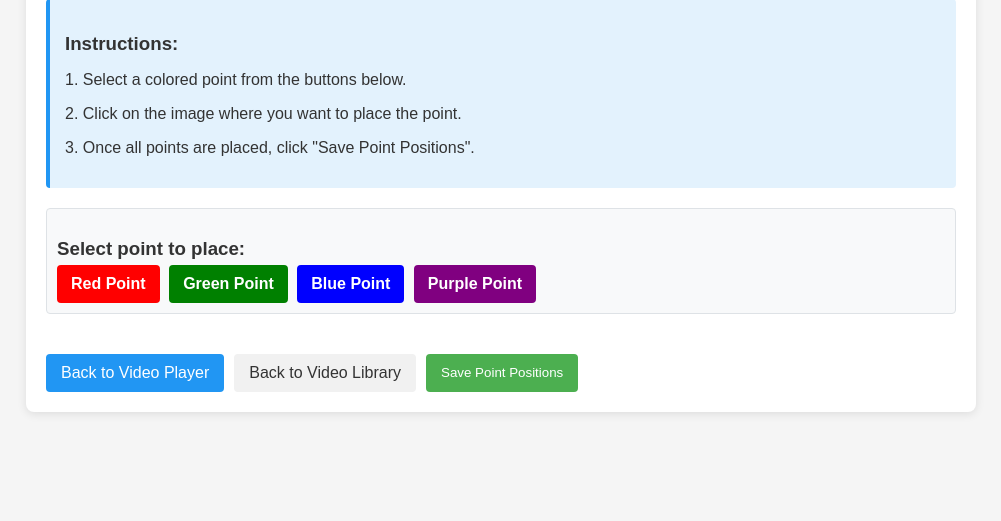
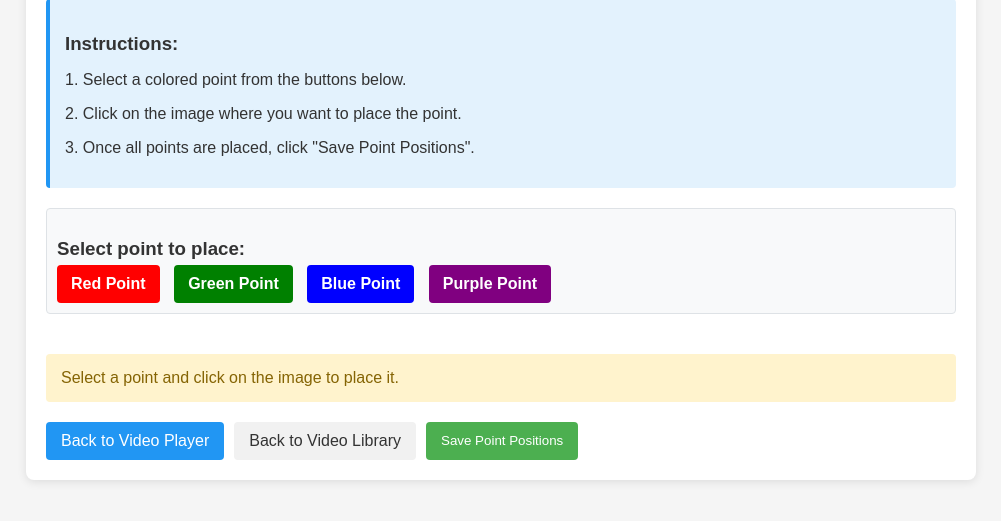
Before and after one commit to DWilcox02/BeeTrack, a Flask app: template src/UI/templates/frame_analysis.html in a window 1280 px wide. Shown: the part 152-673 px from the top of the page, without its empty margins (139-1140 px from the left). Run offline with Flask 3, Linux system fonts and the light colour scheme; the template is opened without the code that fills it, so the values that code supplies are empty; parts of the project's set-up code (start-up, migrations or seed data) failed here and were passed over.

Commit message:
Button and point update made

```diff
--- a/src/UI/templates/frame_analysis.html
+++ b/src/UI/templates/frame_analysis.html
@@ -29,6 +29,7 @@
             border-radius: 8px;
             overflow: hidden;
             box-shadow: 0 4px 8px rgba(0, 0, 0, 0.2);
+            position: relative;
         }
         .controls {
             margin-top: 20px;
@@ -102,7 +103,7 @@
         .point-button {
             display: inline-block;
             padding: 8px 12px;
-            margin-right: 5px;
+            margin-right: 10px;
             border: 2px solid;
             border-radius: 4px;
             cursor: pointer;
@@ -135,6 +136,15 @@
         .point-button.active {
             box-shadow: 0 0 0 3px rgba(0,123,255,.5);
         }
+        #plot-overlay {
+            position: absolute;
+            top: 0;
+            left: 0;
+            right: 0;
+            bottom: 0;
+            cursor: crosshair;
+            z-index: 10;
+        }
     </style>
 </head>
 <body>
@@ -151,15 +161,16 @@
 
         <div class="point-controls">
             <h3>Select point to place:</h3>
-            <div id="pointRed" class="point-button point-red" onclick="selectPoint(0, 'red')">Red Point</div>
-            <div id="pointGreen" class="point-button point-green" onclick="selectPoint(1, 'green')">Green Point</div>
-            <div id="pointBlue" class="point-button point-blue" onclick="selectPoint(2, 'blue')">Blue Point</div>
-            <div id="pointPurple" class="point-button point-purple" onclick="selectPoint(3, 'purple')">Purple Point</div>
+            <div id="pointRed" class="point-button point-red" data-index="0" data-color="red">Red Point</div>
+            <div id="pointGreen" class="point-button point-green" data-index="1" data-color="green">Green Point</div>
+            <div id="pointBlue" class="point-button point-blue" data-index="2" data-color="blue">Blue Point</div>
+            <div id="pointPurple" class="point-button point-purple" data-index="3" data-color="purple">Purple Point</div>
         </div>
 
-        <div class="plotly-container">
+        <div class="plotly-container" id="plotly-container">
             <!-- Plotly plot will be inserted here -->
             {{ plot_html|safe }}
+            <div id="plot-overlay"></div>
         </div>
 
         <div id="pointStatus" class="processing-status status-processing" style="display: none;">
@@ -174,10 +185,99 @@
     </div>
 
     <script>
-        // Store the session ID
+        // Store the session ID and data
         const sessionId = "{{ session_id }}";
         let selectedPointIndex = null;
         let selectedPointColor = null;
+        let plotlyPlot = null;
+        let pointPositions = {}; // Keep track of current point positions
+
+        // Initialize once page is loaded
+        document.addEventListener('DOMContentLoaded', function() {
+            // Set up the point selection buttons
+            document.querySelectorAll('.point-button').forEach(button => {
+                button.addEventListener('click', function() {
+                    selectPoint(this.dataset.index, this.dataset.color);
+                });
+            });
+
+            // Initialize overlay and handlers
+            initializePlotHandlers();
+
+            // Show initial status
+            showStatus('Select a point and click on the image to place it.', 'processing');
+        });
+
+        // Initialize plot handlers
+        function initializePlotHandlers() {
+            // Find the plotly container
+            const plotlyContainer = document.getElementById('plotly-container');
+            if (!plotlyContainer) {
+                console.error('Plotly container not found');
+                return;
+            }
+
+            // Find any Plotly plot inside
+            plotlyPlot = document.querySelector('.js-plotly-plot');
+            if (!plotlyPlot) {
+                // If not found, it might be loading - retry after delay
+                console.log('Waiting for Plotly to initialize...');
+                setTimeout(initializePlotHandlers, 300);
+                return;
+            }
+
+            console.log('Found Plotly element:', plotlyPlot);
+
+            // Add click handler to the overlay
+            const overlay = document.getElementById('plot-overlay');
+            if (overlay) {
+                // Set the overlay to match the plot dimensions
+                resizeOverlay();
+
+                // Add event listeners
+                window.addEventListener('resize', resizeOverlay);
+                overlay.addEventListener('click', handlePlotClick);
+
+                console.log('Plot overlay initialized with click handler');
+            } else {
+                console.error('Plot overlay element not found');
+            }
+        }
+
+        // Resize the overlay to match the plot
+        function resizeOverlay() {
+            const plotContainer = document.querySelector('.plotly-container');
+            if (!plotContainer) return;
+
+            const overlay = document.getElementById('plot-overlay');
+            if (!overlay) return;
+
+            // Get the dimensions of the plot area (any SVG inside)
+            const plotSvg = plotContainer.querySelector('svg');
+            if (plotSvg) {
+                const rect = plotSvg.getBoundingClientRect();
+
+                // Position the overlay to match the SVG
+                overlay.style.width = rect.width + 'px';
+                overlay.style.height = rect.height + 'px';
+
+                // For positioning, use CSS
+                overlay.style.position = 'absolute';
+                overlay.style.top = '0';
+                overlay.style.left = '0';
+
+                console.log(`Overlay resized to match plot: ${rect.width}x${rect.height}`);
+            } else {
+                // As fallback, match container size
+                overlay.style.width = '100%';
+                overlay.style.height = '100%';
+                overlay.style.position = 'absolute';
+                overlay.style.top = '0';
+                overlay.style.left = '0';
+
+                console.log('Overlay sized to 100% of container (fallback)');
+            }
+        }
 
         // Function to select a point
         function selectPoint(index, color) {
@@ -187,90 +287,96 @@
             });
 
             // Set the selected point
-            selectedPointIndex = index;
+            selectedPointIndex = parseInt(index);
             selectedPointColor = color;
 
             // Highlight the selected button
             document.getElementById('point' + color.charAt(0).toUpperCase() + color.slice(1)).classList.add('active');
 
             // Show status
-            const pointStatus = document.getElementById('pointStatus');
-            pointStatus.textContent = `Selected ${color} point. Click on the image to place it.`;
-            pointStatus.style.display = 'block';
-            pointStatus.className = 'processing-status status-processing';
+            showStatus(`Selected ${color} point. Click on the image to place it.`, 'processing');
         }
 
-        // Function to handle image click
-        document.addEventListener('DOMContentLoaded', function() {
-            const plotlyElement = document.querySelector('.js-plotly-plot');
-
-            if (!plotlyElement) {
-                console.error('Plotly element not found');
+        // Function to handle plot clicks
+        function handlePlotClick(event) {
+            if (selectedPointIndex === null) {
+                showStatus('Please select a point color first.', 'processing');
                 return;
             }
 
-            plotlyElement.addEventListener('click', function(event) {
-                if (selectedPointIndex === null) {
-                    return;
+            // Get the overlay and its dimensions
+            const overlay = document.getElementById('plot-overlay');
+            if (!overlay) {
+                console.error('Plot overlay not found');
+                return;
+            }
+
+            // Get the click coordinates relative to the overlay
+            const rect = overlay.getBoundingClientRect();
+            const x = event.clientX - rect.left;
+            const y = event.clientY - rect.top;
+
+            // Calculate the relative position within the overlay
+            const relX = x / rect.width;
+            const relY = y / rect.height;
+
+            // Get the plot SVG to extract actual width/height
+            const plotSvg = document.querySelector('.plotly-container svg');
+            let svgWidth = 800;  // Default fallback
+            let svgHeight = 600; // Default fallback
+
+            if (plotSvg) {
+                const svgViewBox = plotSvg.getAttribute('viewBox');
+                if (svgViewBox) {
+                    const viewBoxValues = svgViewBox.split(' ').map(Number);
+                    if (viewBoxValues.length >= 4) {
+                        svgWidth = viewBoxValues[2];
+                        svgHeight = viewBoxValues[3];
+                    }
+                } else {
+                    svgWidth = parseInt(plotSvg.getAttribute('width') || svgWidth);
+                    svgHeight = parseInt(plotSvg.getAttribute('height') || svgHeight);
                 }
+            }
 
-                // Get the click coordinates relative to the plot
-                const rect = plotlyElement.getBoundingClientRect();
-                const plotly = plotlyElement.querySelector('.main-svg');
-                const plotRect = plotly.getBoundingClientRect();
+            // Use the plot dimensions directly as coordinates
+            // This is a simplified approach - if we can't access Plotly's internal ranges,
+            // we'll just use the pixel positions directly
+            const dataX = relX * svgWidth;
+            const dataY = relY * svgHeight;
 
-                // Calculate offsets from the plot area
-                const xOffset = plotRect.left - rect.left;
-                const yOffset = plotRect.top - rect.top;
+            console.log(`Click at position (${x}, ${y}), mapped to coordinates: (${dataX.toFixed(1)}, ${dataY.toFixed(1)})`);
 
-                // Get click position relative to plot area
-                const x = event.clientX - plotRect.left;
-                const y = event.clientY - plotRect.top;
+            // Update point position on the server
+            updatePoint(selectedPointIndex, dataX, dataY);
+        }
 
-                // Get plot dimensions and margins
-                const plotArea = plotly.querySelector('.plot');
-                const plotAreaRect = plotArea.getBoundingClientRect();
+        // Function to show status messages
+        function showStatus(message, type) {
+            const pointStatus = document.getElementById('pointStatus');
+            if (!pointStatus) return;
 
-                // Calculate actual data coordinates
-                // Here we need to convert from pixel coordinates to data coordinates
-                // This is a simplified approach - a more accurate one would use the plot's
-                // internal conversion functions
+            pointStatus.textContent = message;
+            pointStatus.style.display = 'block';
 
-                // Get plot dimensions
-                const width = parseFloat(plotArea.getAttribute('width'));
-                const height = parseFloat(plotArea.getAttribute('height'));
-
-                // Calculate relative position within plot area
-                const relX = (x - (plotAreaRect.left - plotRect.left)) / width;
-                const relY = (y - (plotAreaRect.top - plotRect.top)) / height;
-
-                // Get layout data to determine actual data ranges
-                const layoutStr = plotlyElement.getAttribute('data-layout');
-                let layout;
-                try {
-                    layout = JSON.parse(layoutStr);
-                } catch (e) {
-                    console.error('Could not parse layout data', e);
-                    return;
-                }
-
-                // Calculate data coordinates
-                const xRange = layout.xaxis.range;
-                const yRange = layout.yaxis.range;
-
-                const dataX = xRange[0] + relX * (xRange[1] - xRange[0]);
-                const dataY = yRange[0] + (1 - relY) * (yRange[1] - yRange[0]);
-
-                // Send the update to the server
-                updatePoint(selectedPointIndex, dataX, dataY);
-            });
-        });
+            // Set the appropriate status type
+            pointStatus.className = 'processing-status';
+            if (type === 'success') {
+                pointStatus.classList.add('status-success');
+            } else if (type === 'error') {
+                pointStatus.classList.add('status-error');
+            } else {
+                pointStatus.classList.add('status-processing');
+            }
+        }
 
         // Function to update a point's position
         async function updatePoint(pointIndex, x, y) {
-            const pointStatus = document.getElementById('pointStatus');
+            showStatus(`Updating ${selectedPointColor} point position...`, 'processing');
 
             try {
+                console.log(`Sending API request for point ${pointIndex} at coordinates (${x}, ${y})`);
+
                 const response = await fetch('/api/update_point', {
                     method: 'POST',
                     headers: {
@@ -285,35 +391,81 @@
                 });
 
                 if (!response.ok) {
-                    throw new Error(`Error: ${response.status}`);
+                    throw new Error(`Server error: ${response.status}`);
                 }
 
                 const result = await response.json();
+                console.log('Server response:', result);
 
                 if (result.success) {
-                    // Show status
-                    pointStatus.textContent = `Moved ${selectedPointColor} point to (${x.toFixed(2)}, ${y.toFixed(2)})`;
-                    pointStatus.style.display = 'block';
-                    pointStatus.className = 'processing-status status-success';
+                    // Store the updated position
+                    pointPositions[selectedPointColor] = { x: x, y: y };
 
-                    // Reload the page to show updated plot
-                    // This is a simple approach - for better UX, we could update just the plot
-                    window.location.reload();
+                    // Update the plot using the returned plot data
+                    if (result.plot_data) {
+                        updatePlot(result.plot_data);
+                    }
+
+                    showStatus(`${selectedPointColor.charAt(0).toUpperCase() + selectedPointColor.slice(1)} point placed at (${x.toFixed(1)}, ${y.toFixed(1)})`, 'success');
                 } else {
-                    throw new Error(result.error || 'Unknown error');
+                    throw new Error(result.error || 'Failed to update point');
                 }
 
             } catch (error) {
                 console.error('Error updating point:', error);
-                pointStatus.textContent = `Error: ${error.message}`;
-                pointStatus.style.display = 'block';
-                pointStatus.className = 'processing-status status-error';
+                showStatus(`Error: ${error.message}`, 'error');
+            }
+        }
+
+        // Function to update the plot with new data
+        function updatePlot(plotData) {
+            try {
+                // If plotData is a string (JSON), parse it
+                if (typeof plotData === 'string') {
+                    plotData = JSON.parse(plotData);
+                }
+
+                // Find the Plotly element if not already found
+                if (!plotlyPlot) {
+                    plotlyPlot = document.querySelector('.js-plotly-plot');
+                    if (!plotlyPlot) {
+                        console.error('Plotly element not found for updating');
+                        return;
+                    }
+                }
+
+                // Use Plotly's react method to update the plot
+                if (window.Plotly) {
+                    Plotly.react(
+                        plotlyPlot,
+                        plotData.data,
+                        plotData.layout,
+                        {
+                            displayModeBar: true,
+                            staticPlot: false,
+                            scrollZoom: false,
+                            displaylogo: false,
+                            modeBarButtonsToRemove: ['select2d', 'lasso2d', 'autoScale2d', 'resetScale2d']
+                        }
+                    );
+
+                    console.log('Plot updated with new data');
+                } else {
+                    console.error('Plotly not available for updating plot');
+                }
+
+                // Resize the overlay to match the updated plot
+                setTimeout(resizeOverlay, 100);
+
+            } catch (error) {
+                console.error('Error updating plot:', error);
+                showStatus('Error updating the plot visualization', 'error');
             }
         }
 
         // Function to save all points
         async function savePoints() {
-            const pointStatus = document.getElementById('pointStatus');
+            showStatus('Saving point positions...', 'processing');
 
             try {
                 const response = await fetch('/api/save_points', {
@@ -333,24 +485,20 @@
                 const result = await response.json();
 
                 if (result.success) {
-                    pointStatus.textContent = 'Points saved successfully!';
-                    pointStatus.style.display = 'block';
-                    pointStatus.className = 'processing-status status-success';
+                    let pointsMessage = 'Points saved:\n';
+                    result.points.forEach(point => {
+                        pointsMessage += `${point.color}: (${point.x.toFixed(1)}, ${point.y.toFixed(1)})\n`;
+                    });
 
-                    // Log the points
-                    console.log('Points saved:');
-                    result.points.forEach(point => {
-                        console.log(`${point.color}: (${point.x.toFixed(2)}, ${point.y.toFixed(2)})`);
-                    });
+                    showStatus('Point positions saved successfully!', 'success');
+                    console.log(pointsMessage);
                 } else {
                     throw new Error(result.error || 'Unknown error');
                 }
 
             } catch (error) {
                 console.error('Error saving points:', error);
-                pointStatus.textContent = `Error: ${error.message}`;
-                pointStatus.style.display = 'block';
-                pointStatus.className = 'processing-status status-error';
+                showStatus(`Error: ${error.message}`, 'error');
             }
         }
     </script>
```
Also changed, not shown: src/UI/routes/analysis_routes.py (+76 -8 lines).
